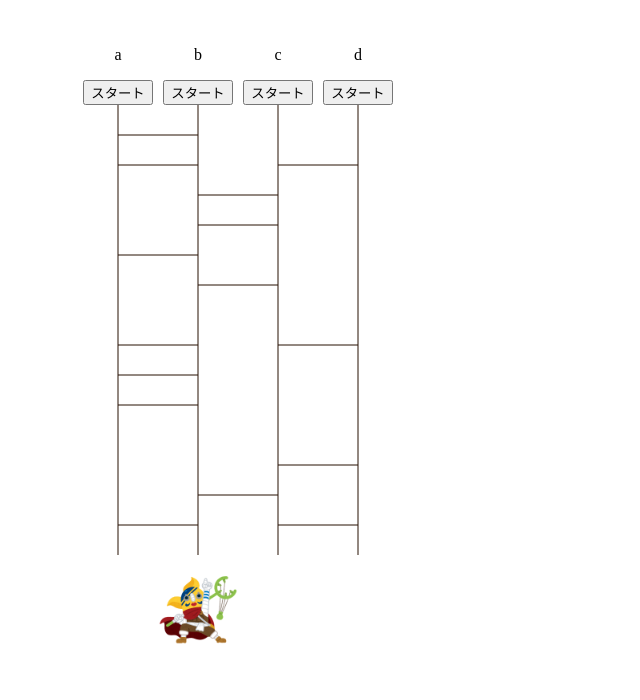
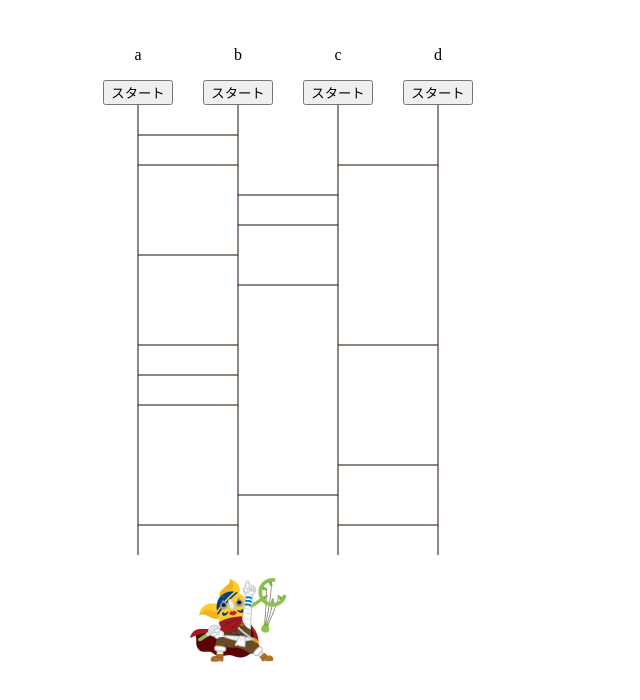
Before and after one commit to azarashi719/amida, a React (Vite) app: page / in a window 1280 px wide. Shown: the top 700 px of the page, without its empty margins (0-640 px from the left). Built offline with nearby package versions, Linux system fonts and the light colour scheme.

Commit message:
あみだの配列の型指定

```diff
--- a/src/tsx/Container.tsx
+++ b/src/tsx/Container.tsx
@@ -14,26 +14,17 @@ function ContainerComponent() {
     const numberOfTree: number = 15;
     const entryNames: Array<String> = ['a', 'b', 'c', 'd'];
     const lengthEntryNames: number = entryNames.length;
-    const intervalWidth: number = 80;
+    const intervalWidth: number = 100;
     const intervalHeight: number = 30;
     let canvasWidth: number = 0;
     let canvasHeight: number = 0;
     canvasHeight = (numberOfTree *  intervalHeight) + 40;
     canvasWidth = (lengthEntryNames * intervalWidth) + intervalWidth;
 
-    // TODO 配列の型定義調べる
-    const [amidaPath, setAmidaPath] = useState<[number, any]>([0, []]);
+    const [amidaPath, setAmidaPath] = useState<number[][][]>([]);
 
-    const getCanvasContext = (): CanvasRenderingContext2D => {
-        const canvas: any = canvasRef.current;
-        return canvas.getContext("2d");
-    }
 
     useEffect(() => {
-        // const ctx: CanvasRenderingContext2D = getCanvasContext();
-
-        // setCanvasContext(ctx);
-        // console.log(canvasContext);
     });
 
     return (
--- a/src/tsx/parts/AmidaBase.tsx
+++ b/src/tsx/parts/AmidaBase.tsx
@@ -15,7 +15,7 @@ type Props = {
     numberOfTree: number,
     canvasRef: any,
     lengthEntryNames: number,
-    amidaPath: [number, any],
+    amidaPath: number[][][],
     setAmidaPath: Function,
 }
 
@@ -50,7 +50,9 @@ function AmidaBaseComponent(props: Props) {
 
         for (let y: number = 0; y < props.numberOfTree; y++) {
             branchingPoint = 0;
+            // console.log(props.amidaPath)
             props.amidaPath[y] = [branchingPoint];
+            // console.log(props.amidaPath)
             for (let x: number = 0; x < props.lengthEntryNames; x++){
                 const isLastCol = x === props.lengthEntryNames - 1;
                 const isLastRow = y === props.numberOfTree - 1;
@@ -91,6 +93,7 @@ function AmidaBaseComponent(props: Props) {
         }
         props.setCanvasContext(ctx);
         props.setAmidaPath(props.amidaPath);
+        console.log(props.amidaPath);
     });
 
     return (
--- a/src/tsx/parts/EntryNames.tsx
+++ b/src/tsx/parts/EntryNames.tsx
@@ -15,7 +15,7 @@ const EntryNames = styled.ul<EntryNamesProps>`
     position: relative;
     z-index: 100;
     > li {
-        width: 80px;
+        width: ${props => props.intervalWidth + 'px'};
         display: flex;
         flex-direction: column;
         align-items: center;
@@ -40,7 +40,7 @@ type Props = {
     canvasContext: any,
     setCanvasContext: Function,
     numberOfTree: number,
-    amidaPath: [number, any],
+    amidaPath: number[][][],
     setAmidaPath: Function,
 }
 
```
